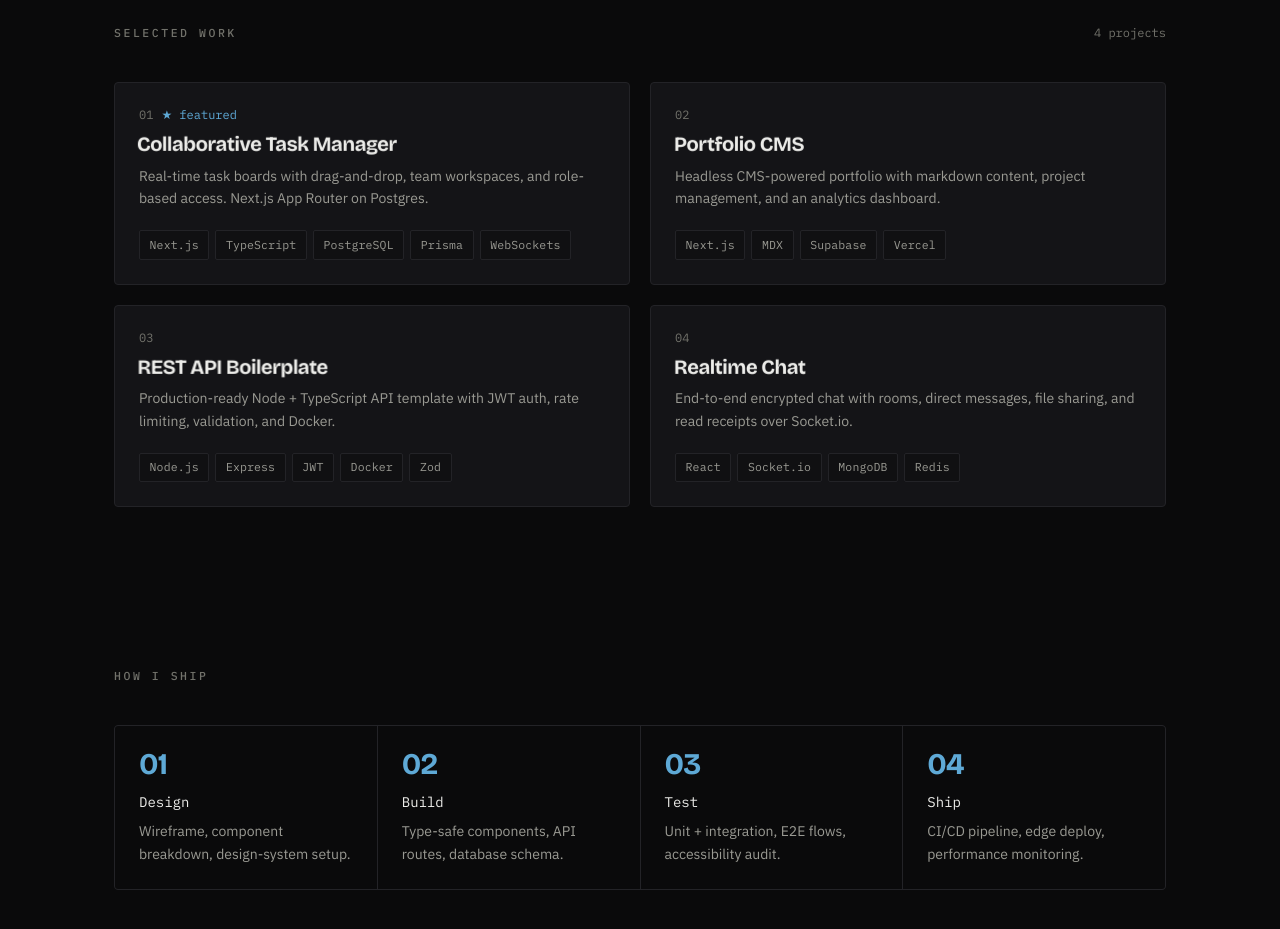
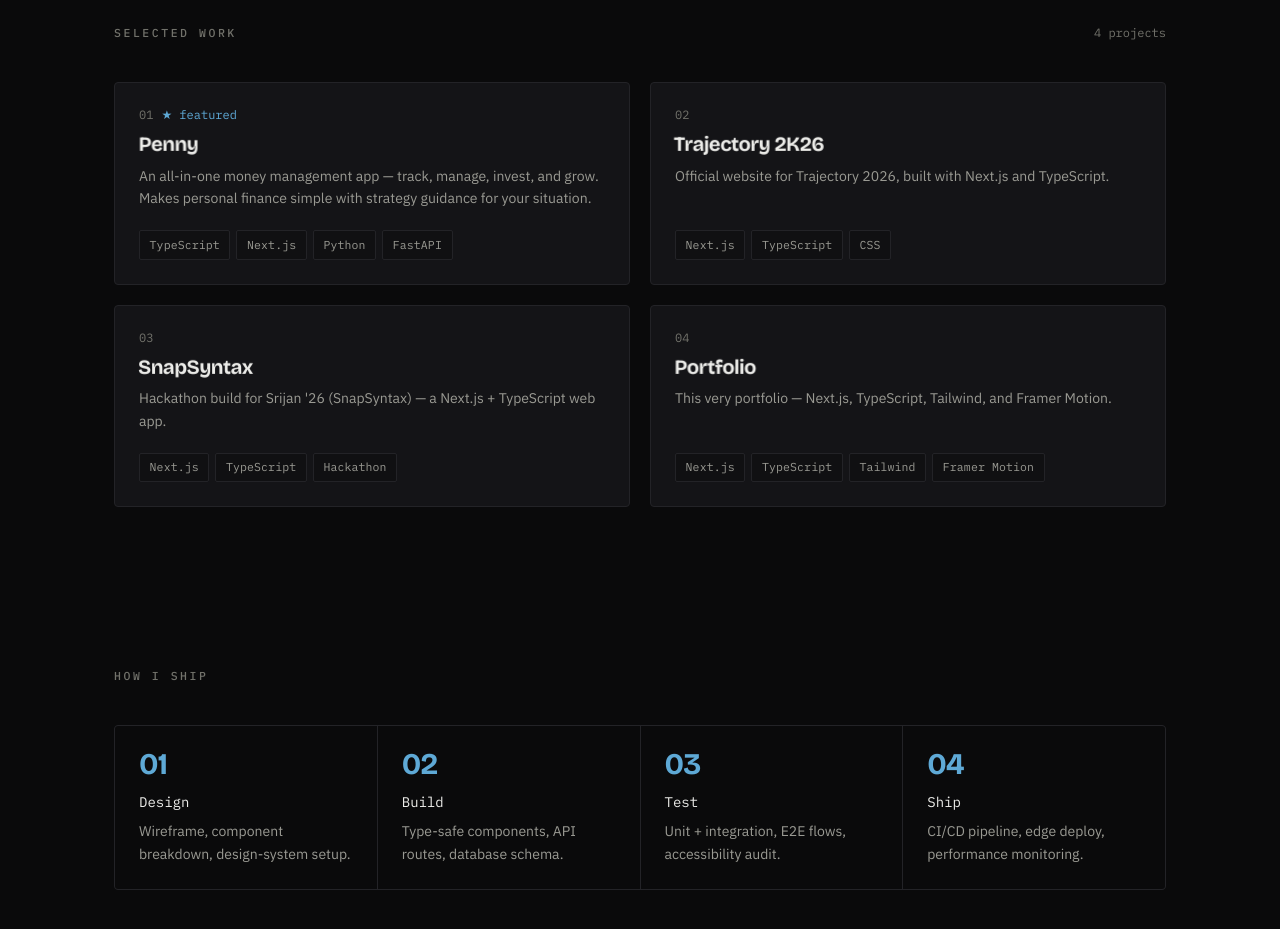
Before and after one commit to Koustav-github/portfolio, a Next.js app in the folder frontend/: page /webdev in a window 1280 px wide. Shown: the part 1780-2709 px from the top of the page. Built offline with nearby package versions, Linux system fonts and the light colour scheme.

Commit message:
added projects

```diff
--- a/frontend/app/ai-ml/page.tsx
+++ b/frontend/app/ai-ml/page.tsx
@@ -49,10 +49,8 @@ const stack = [
 ];
 
 const projects = [
-  { title: "Image Classifier", description: "A CNN trained from scratch in PyTorch with augmentation and mixed-precision; ~96% top-1 on a 10-class set.", tags: ["PyTorch", "CNN", "CUDA", "Albumentations"], github: "/", featured: true },
-  { title: "Transformer Fine-Tune", description: "Fine-tuned a transformer for sentiment with LoRA, served via a quantized ONNX endpoint for low-latency inference.", tags: ["Hugging Face", "LoRA", "ONNX", "FastAPI"], github: "/" },
-  { title: "Document RAG Pipeline", description: "Retrieval-augmented generation with hybrid search, cross-encoder re-ranking, and grounded, cited answers.", tags: ["LangChain", "pgvector", "BM25", "Rerank"], github: "/" },
-  { title: "Multi-Agent Research", description: "LangGraph agents that decompose questions, delegate to sub-agents, and synthesize cited reports.", tags: ["LangGraph", "OpenAI", "Tavily", "Python"], github: "/" },
+  { title: "Verity", description: "An AI/ML project built in Python.", tags: ["Python", "ML"], github: "https://github.com/Koustav-github/Verity", featured: true },
+  { title: "FreshlyFishy", description: "An AI/ML project built in Python.", tags: ["Python", "ML"], github: "https://github.com/Koustav-github?tab=repositories" },
 ];
 
 const patterns = [
--- a/frontend/app/others/page.tsx
+++ b/frontend/app/others/page.tsx
@@ -53,10 +53,8 @@ const stack = [
 ];
 
 const projects = [
-  { title: "Low-Latency Order Book", description: "A limit-order-book matching engine in C++ with lock-free queues and nanosecond-scale microbenchmarks.", tags: ["C++", "Lock-Free", "Order Book", "Benchmarks"], github: "/", featured: true },
-  { title: "Distributed Rate Limiter", description: "Sharded token-bucket rate limiter on Redis with sliding windows and graceful degradation under load.", tags: ["Redis", "System Design", "Go", "Sharding"], github: "/" },
-  { title: "Market Data Pipeline", description: "Real-time market-data ingestion over WebSockets with normalization and a replayable event log.", tags: ["WebSockets", "Kafka", "Python", "Time-Series"], github: "/" },
-  { title: "DeFi Yield Aggregator", description: "Gas-optimized yield router that rebalances across Aave and Compound to maximize depositor APY.", tags: ["Solidity", "Foundry", "Aave", "Ethers.js"], github: "/" },
+  { title: "FundMe", description: "A crowdfunding smart contract on Ethereum, built with Solidity and Foundry.", tags: ["Solidity", "Foundry", "Ethereum"], github: "https://github.com/Koustav-github?tab=repositories", featured: true },
+  { title: "Exam Management", description: "An exam management system built in Python with Mako templates.", tags: ["Python", "Mako", "SQL"], github: "https://github.com/Koustav-github/ExamManagement" },
 ];
 
 const focus = [
--- a/frontend/app/webdev/page.tsx
+++ b/frontend/app/webdev/page.tsx
@@ -34,10 +34,10 @@ const principles = [
 ];
 
 const projects = [
-  { title: "Collaborative Task Manager", description: "Real-time task boards with drag-and-drop, team workspaces, and role-based access. Next.js App Router on Postgres.", tags: ["Next.js", "TypeScript", "PostgreSQL", "Prisma", "WebSockets"], github: "/", featured: true },
-  { title: "Portfolio CMS", description: "Headless CMS-powered portfolio with markdown content, project management, and an analytics dashboard.", tags: ["Next.js", "MDX", "Supabase", "Vercel"], github: "/" },
-  { title: "REST API Boilerplate", description: "Production-ready Node + TypeScript API template with JWT auth, rate limiting, validation, and Docker.", tags: ["Node.js", "Express", "JWT", "Docker", "Zod"], github: "/" },
-  { title: "Realtime Chat", description: "End-to-end encrypted chat with rooms, direct messages, file sharing, and read receipts over Socket.io.", tags: ["React", "Socket.io", "MongoDB", "Redis"], github: "/" },
+  { title: "Penny", description: "An all-in-one money management app — track, manage, invest, and grow. Makes personal finance simple with strategy guidance for your situation.", tags: ["TypeScript", "Next.js", "Python", "FastAPI"], github: "https://github.com/Koustav-github/Penny", live: "https://penny-orpin.vercel.app", featured: true },
+  { title: "Trajectory 2K26", description: "Official website for Trajectory 2026, built with Next.js and TypeScript.", tags: ["Next.js", "TypeScript", "CSS"], github: "https://github.com/Koustav-github/TRAJECTORY_2k26", live: "https://www.trajectoryjume.com/" },
+  { title: "SnapSyntax", description: "Hackathon build for Srijan '26 (SnapSyntax) — a Next.js + TypeScript web app.", tags: ["Next.js", "TypeScript", "Hackathon"], github: "https://github.com/Koustav-github/Srijan26_SnapSyntax3_AITookOurJob", live: "https://srijan26-snap-syntax3-ai-took-our-j.vercel.app" },
+  { title: "Portfolio", description: "This very portfolio — Next.js, TypeScript, Tailwind, and Framer Motion.", tags: ["Next.js", "TypeScript", "Tailwind", "Framer Motion"], github: "https://github.com/Koustav-github/portfolio", live: "https://koustav-manna.dev" },
 ];
 
 const workflow = [
```
